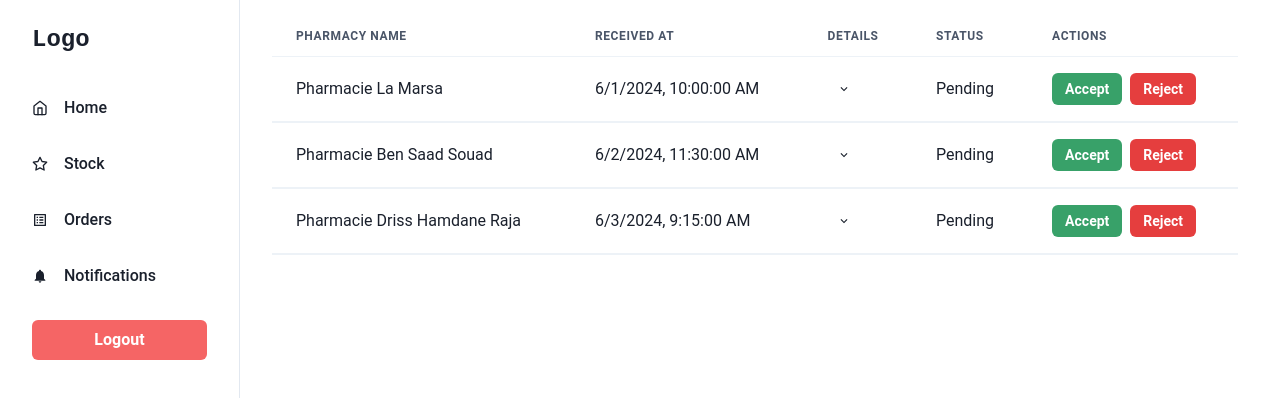
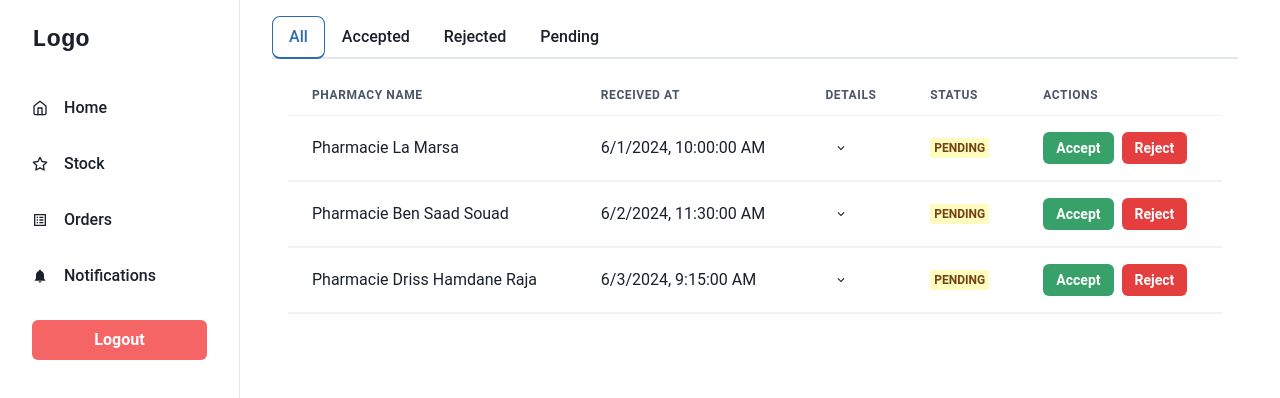
Before and after one commit to AdamDEY/PFA, a React (Vite) app: page /distributor/orders in a window 1280 px wide. Shown: the top 398 px of the page. Built offline with nearby package versions, Linux system fonts and the light colour scheme; sample sign-in values are in the browser's storage.

Commit message:
improving order ui

```diff
--- a/src/distributor/pages/distributororderpage/DistributorOrderPage.tsx
+++ b/src/distributor/pages/distributororderpage/DistributorOrderPage.tsx
@@ -1,5 +1,5 @@
 import {
-    Box, Grid, GridItem, Button, Table, Thead, Tbody, Tr, Th, Td, TableContainer, Flex, Collapse, IconButton
+  Box, Grid, GridItem, Button, Table, Thead, Tbody, Tr, Th, Td, TableContainer, Flex, Collapse, IconButton, Tabs, TabList, TabPanels, Tab, TabPanel, Badge
 } from "@chakra-ui/react";
 import { useState } from "react";
 import { ChevronDownIcon, ChevronUpIcon } from '@chakra-ui/icons';
@@ -51,12 +51,23 @@ import React from "react";
   }
 ];
 
+const getStatusColor = (status: string) => {
+  switch (status) {
+    case 'Pending':
+      return 'yellow';
+    case 'Accepted':
+      return 'green';
+    case 'Rejected':
+      return 'red';
+    default:
+      return 'gray';
+  }
+};
+
 const DistributorOrderPage: React.FC = () => {
   const [orders, setOrders] = useState<Order[]>(initialOrders);
   const [expandedOrder, setExpandedOrder] = useState<string | null>(null);
-
-    // Sort orders from old to new based on receivedAt time
-    const sortedOrders = [...orders].sort((a, b) => new Date(a.receivedAt).getTime() - new Date(b.receivedAt).getTime());
+  const [currentTab, setCurrentTab] = useState(0);
 
   const handleAccept = (orderId: string) => {
     setOrders(orders.map(order =>
@@ -72,6 +83,18 @@ import React from "react";
 
   const toggleExpand = (orderId: string) => {
     setExpandedOrder(expandedOrder === orderId ? null : orderId);
+  };
+
+  const filterOrdersByStatus = (status: string) => {
+    if (status === 'All') {
+      return orders;
+    }
+    return orders.filter(order => order.status === status);
+  };
+
+  const sortedOrders = (status: string) => {
+    const filteredOrders = filterOrdersByStatus(status);
+    return filteredOrders.sort((a, b) => new Date(a.receivedAt).getTime() - new Date(b.receivedAt).getTime());
   };
 
   return (
@@ -90,6 +113,44 @@ import React from "react";
       {/* Main Content */}
       <GridItem area={"main"} ml="4">
         <Box p="4">
+          <Tabs onChange={(index) => setCurrentTab(index)}>
+            <TabList>
+              <Tab>All</Tab>
+              <Tab>Accepted</Tab>
+              <Tab>Rejected</Tab>
+              <Tab>Pending</Tab>
+            </TabList>
+            <TabPanels>
+              <TabPanel>
+                <OrderTable orders={sortedOrders('All')} expandedOrder={expandedOrder} toggleExpand={toggleExpand} handleAccept={handleAccept} handleReject={handleReject} />
+              </TabPanel>
+              <TabPanel>
+                <OrderTable orders={sortedOrders('Accepted')} expandedOrder={expandedOrder} toggleExpand={toggleExpand} handleAccept={handleAccept} handleReject={handleReject} />
+              </TabPanel>
+              <TabPanel>
+                <OrderTable orders={sortedOrders('Rejected')} expandedOrder={expandedOrder} toggleExpand={toggleExpand} handleAccept={handleAccept} handleReject={handleReject} />
+              </TabPanel>
+              <TabPanel>
+                <OrderTable orders={sortedOrders('Pending')} expandedOrder={expandedOrder} toggleExpand={toggleExpand} handleAccept={handleAccept} handleReject={handleReject} />
+              </TabPanel>
+            </TabPanels>
+          </Tabs>
+        </Box>
+      </GridItem>
+    </Grid>
+  );
+};
+
+interface OrderTableProps {
+  orders: Order[];
+  expandedOrder: string | null;
+  toggleExpand: (orderId: string) => void;
+  handleAccept: (orderId: string) => void;
+  handleReject: (orderId: string) => void;
+}
+
+const OrderTable: React.FC<OrderTableProps> = ({ orders, expandedOrder, toggleExpand, handleAccept, handleReject }) => {
+  return (
     <TableContainer>
       <Table variant="simple">
         <Thead>
@@ -102,7 +163,7 @@ import React from "react";
           </Tr>
         </Thead>
         <Tbody>
-                  {sortedOrders.map((order) => (
+          {orders.map((order) => (
             <React.Fragment key={order.id}>
               <Tr>
                 <Td>{order.pharmacyName}</Td>
@@ -116,7 +177,9 @@ import React from "react";
                     variant="ghost"
                   />
                 </Td>
-                        <Td>{order.status}</Td>
+                <Td>
+                  <Badge colorScheme={getStatusColor(order.status)}>{order.status}</Badge>
+                </Td>
                 <Td>
                   <Flex>
                     <Button
@@ -168,9 +231,6 @@ import React from "react";
         </Tbody>
       </Table>
     </TableContainer>
-          </Box>
-        </GridItem>
-      </Grid>
   );
 };
 
--- a/src/distributor/pages/stockpage/StockPage.tsx
+++ b/src/distributor/pages/stockpage/StockPage.tsx
@@ -64,12 +64,12 @@ const StockPage: React.FC = () => {
     try {
       const response = await axios.post(url,
         {
-          medicine_quantity: [
+          medicine_quantity:
             {
               medicine: newMedicine.medicine,
               quantity: newMedicine.quantity
             }
-          ]
+
         },
         {
           headers: {
```
Lines whose indentation alone changed are shown as unchanged.
